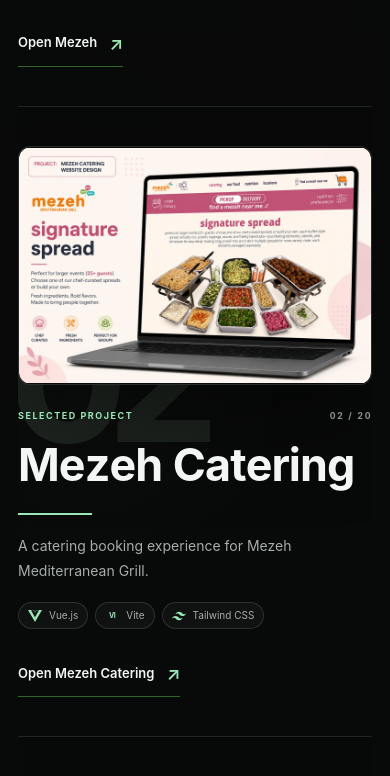
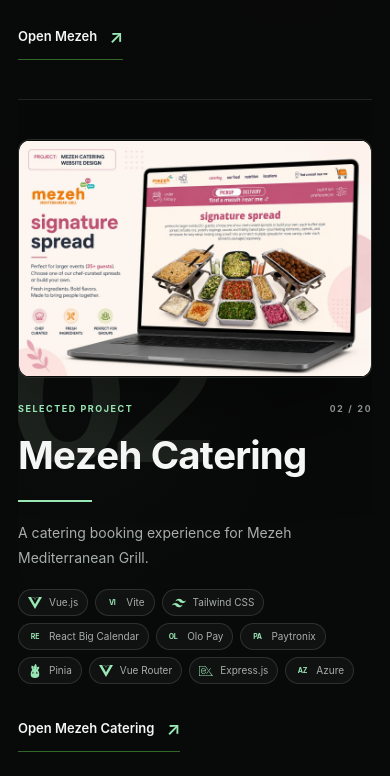
Before and after one commit to Evin-7/portfolio2025, a Next.js app: page / in a window 390 px wide. Shown: the part 3390-4166 px from the top of the page. Built offline with nearby package versions, Linux system fonts and the light colour scheme; no server answers.

Commit message:
content: update Mezeh stack and project title sizing

```diff
--- a/src/app/globals.css
+++ b/src/app/globals.css
@@ -1278,7 +1278,7 @@ svg {
 .work-feature-title {
   margin: 0;
   color: var(--text);
-  font-size: clamp(4.25rem, 8.8vw, 8rem);
+  font-size: clamp(3.25rem, 4vw, 4rem);
   font-weight: 730;
   letter-spacing: normal;
   line-height: 1.04;
@@ -1287,7 +1287,6 @@ svg {
 }
 .work-feature-title-visual {
   display: block;
-  font-size: min(1em, var(--title-fit));
   text-wrap: balance;
 }
 .work-feature-title-word { display: inline-block; max-inline-size: 100%; letter-spacing: -0.02em; }
@@ -1845,7 +1844,7 @@ svg {
   }
   .work-feature-visual { grid-column: 1; grid-row: 1; aspect-ratio: 1.6 / 1; }
   .work-feature-copy { grid-column: 1; grid-row: 2; max-width: 720px; }
-  .work-feature-title { font-size: clamp(2.8rem, 8vw, 5rem); }
+  .work-feature-title { font-size: clamp(2.7rem, 5.5vw, 3.25rem); }
   .work-feature-index { top: 62%; font-size: clamp(13rem, 36vw, 20rem); }
 }
 
@@ -1858,7 +1857,7 @@ svg {
   .work-feature { min-height: 0; grid-template-columns: minmax(0, 1fr); gap: clamp(22px, 4vw, 32px); padding-block: clamp(34px, 5vw, 54px); }
   .work-feature-visual { grid-column: 1; grid-row: 1; aspect-ratio: 1.6 / 1; }
   .work-feature-copy { grid-column: 1; grid-row: 2; max-width: 720px; }
-  .work-feature-title { font-size: clamp(2.8rem, 8vw, 5rem); }
+  .work-feature-title { font-size: clamp(2.7rem, 5.5vw, 3.25rem); }
   .work-feature-index { top: 62%; font-size: clamp(13rem, 36vw, 20rem); }
 }
 
@@ -1873,7 +1872,7 @@ svg {
   .work-feature-visual { aspect-ratio: 1.48 / 1; border-radius: 12px; }
   .work-feature-copy { max-width: 100%; }
   .work-feature-eyebrow { margin-bottom: 20px; font-size: 9px; }
-  .work-feature-title { font-size: clamp(2.8rem, 8vw, 3.4rem); }
+  .work-feature-title { font-size: clamp(2.4rem, 7vw, 2.8rem); }
   .work-feature-description { margin-top: 18px; font-size: 14px; }
   .work-feature-meta { margin-top: 19px; }
   .work-feature-actions { margin-top: 22px; }
--- a/src/views/Works.jsx
+++ b/src/views/Works.jsx
@@ -53,7 +53,7 @@ const projects = [
     name: "Mezeh Catering",
     description: "A catering booking experience for Mezeh Mediterranean Grill.",
     categories: ["web"],
-    technologies: ["Vue.js", "Vite", "Tailwind CSS"],
+    technologies: ["Vue.js", "Vite", "Tailwind CSS", "React Big Calendar", "Olo Pay", "Paytronix", "Pinia", "Vue Router", "Express.js", "Azure"],
     links: [{ label: "Open Mezeh Catering", href: "https://catering.mezeh.com/" }],
     image: mezehCatering,
   },
@@ -202,7 +202,6 @@ const projects = [
     name: "St. George CSI Church",
     description: "A heritage website for St. George CSI Church, paired with a companion admin app for managing site content and gallery albums.",
     categories: ["web", "backend", "full-stack"],
-    titleFit: 100,
     technologies: ["Next.js", "React", "TypeScript", "Tailwind CSS", "Framer Motion", "Swiper", "Axios", "EmailJS", "MongoDB", "Mongoose", "Cloudinary", "jose"],
     links: [{ label: "Visit St. George CSI Church", href: "https://stgeorgecsichurchofficial.com" }],
     image: stGeorgeCsi,
@@ -217,14 +216,13 @@ const filters = [
   { label: "Full Stack", value: "full-stack" },
 ];
 
-function ProjectTitle({ name, className = "", fit = 130 }) {
+function ProjectTitle({ name, className = "" }) {
   return (
     <h3 className={className} aria-label={name}>
       <span className="sr-only">{name}</span>
       <span
         className="work-feature-title-visual"
         aria-hidden="true"
-        style={{ "--title-fit": `${fit / Math.max(...name.split(" ").map((word) => word.length))}cqi` }}
       >
         {name.split(" ").flatMap((word, wordIndex) => [
           wordIndex > 0 ? " " : null,
@@ -273,7 +271,7 @@ function WorkFeature({ project, index, total }) {
           <span>Selected project</span>
           <span>{String(index + 1).padStart(2, "0")} <span aria-hidden="true">/</span> {String(total).padStart(2, "0")}</span>
         </p>
-        <ProjectTitle name={project.name} className="work-feature-title" fit={project.titleFit} />
+        <ProjectTitle name={project.name} className="work-feature-title" />
         <span className="work-feature-rule" aria-hidden="true" />
         <p className="work-feature-description">{project.description}</p>
         <div className="work-feature-meta">
```
